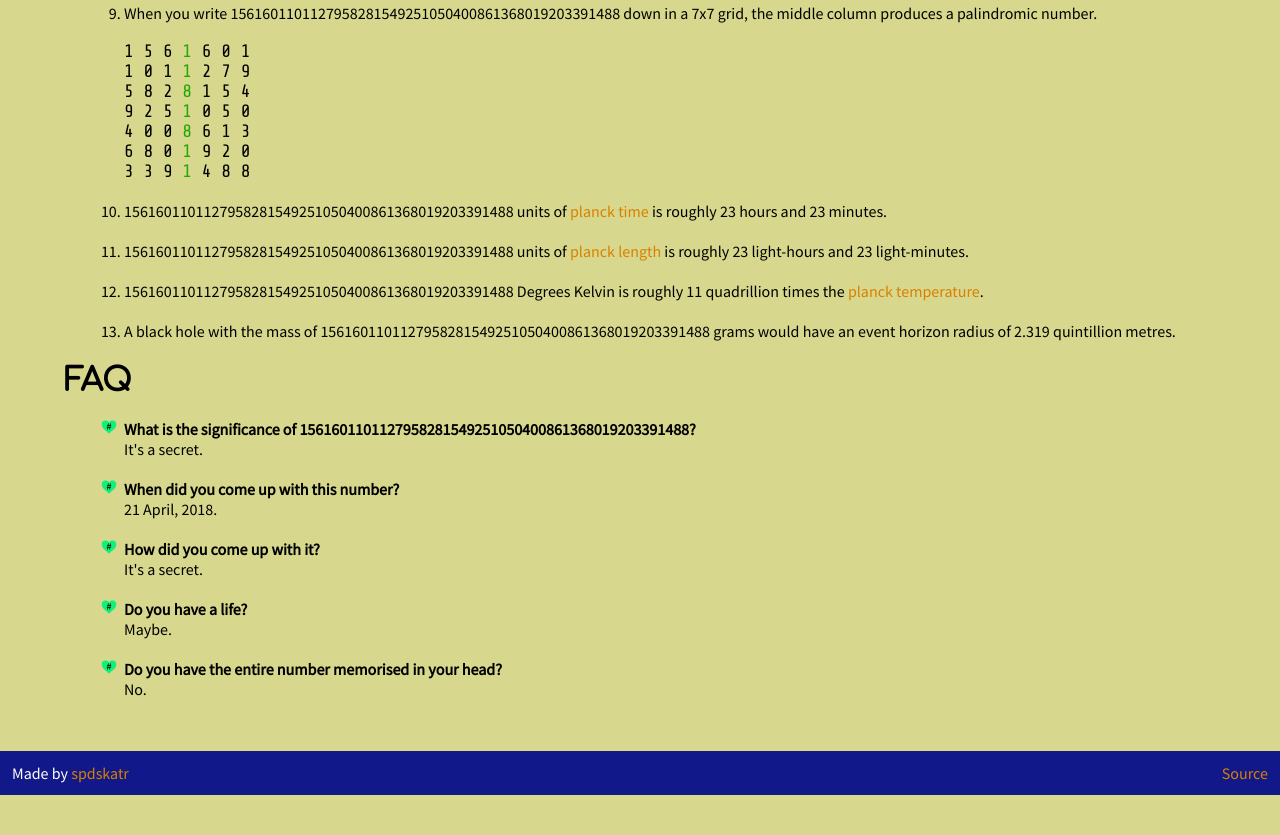
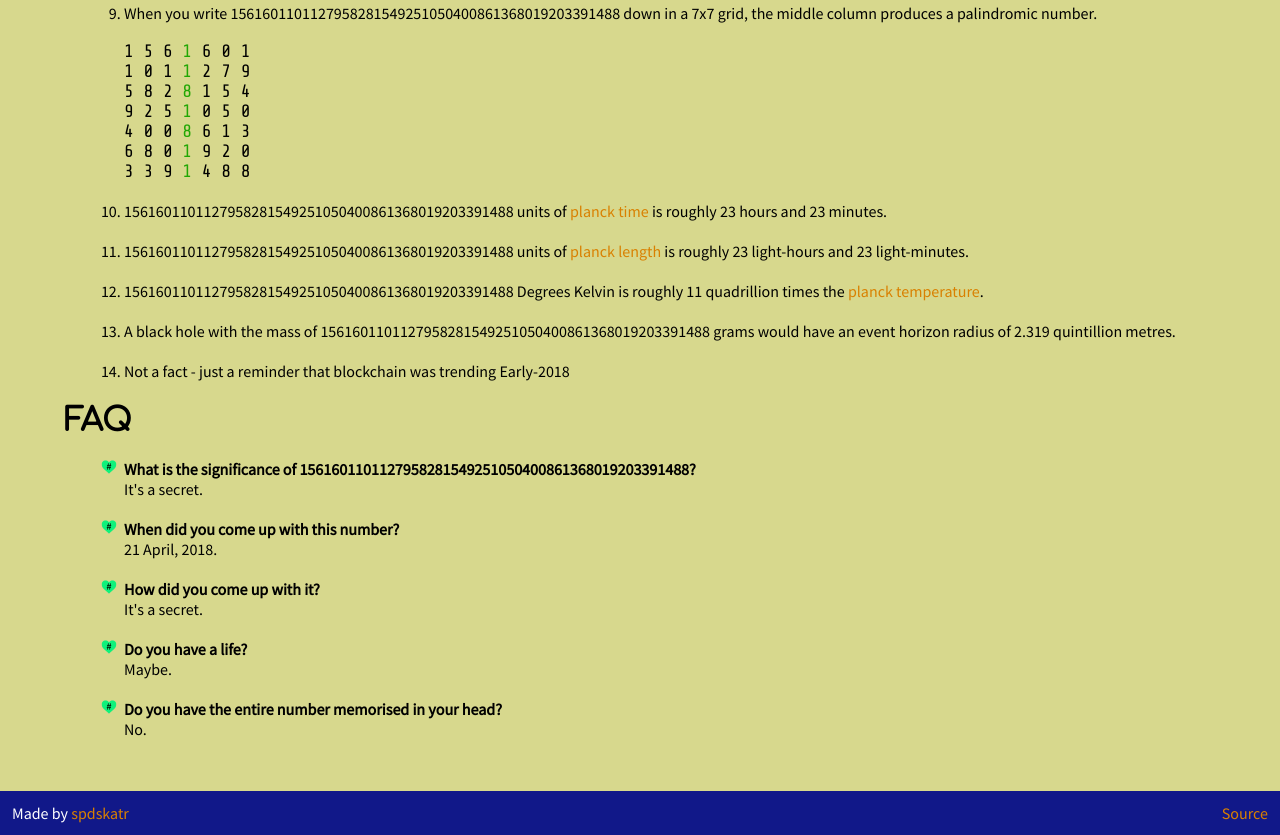
Before and after one commit to spdskatr/FavNumber, a plain HTML site: page index.html in a window 1280 px wide. Shown: the part 1231-2066 px from the top of the page. Before the commit the page ends 2026 px from the top, so only its background shows below. Drawn offline with nearby package versions, Linux system fonts and the light colour scheme.

Commit message:
BLOCKCHAIN

```diff
--- a/index.html
+++ b/index.html
@@ -77,6 +77,7 @@
             <li><span class="mynumber">1561601101127958281549251050400861368019203391488</span> units of <a href="https://en.wikipedia.org/wiki/Planck_length">planck length</a> is roughly 23 light-hours and 23 light-minutes.</li>
             <li><span class="mynumber">1561601101127958281549251050400861368019203391488</span> Degrees Kelvin is roughly 11 quadrillion times the <a href="https://en.wikipedia.org/wiki/Planck_temperature">planck temperature</a>.</li>
             <li>A black hole with the mass of <span class="mynumber">1561601101127958281549251050400861368019203391488</span> grams would have an event horizon radius of 2.319 quintillion metres.</li>
+            <li>Not a fact - just a reminder that <span class="mynumber">blockchain</span> was trending Early-2018</li>
         </ol>
         <h1 id="faq"><a href="#faq">FAQ</a></h1>
         <ul>
```
